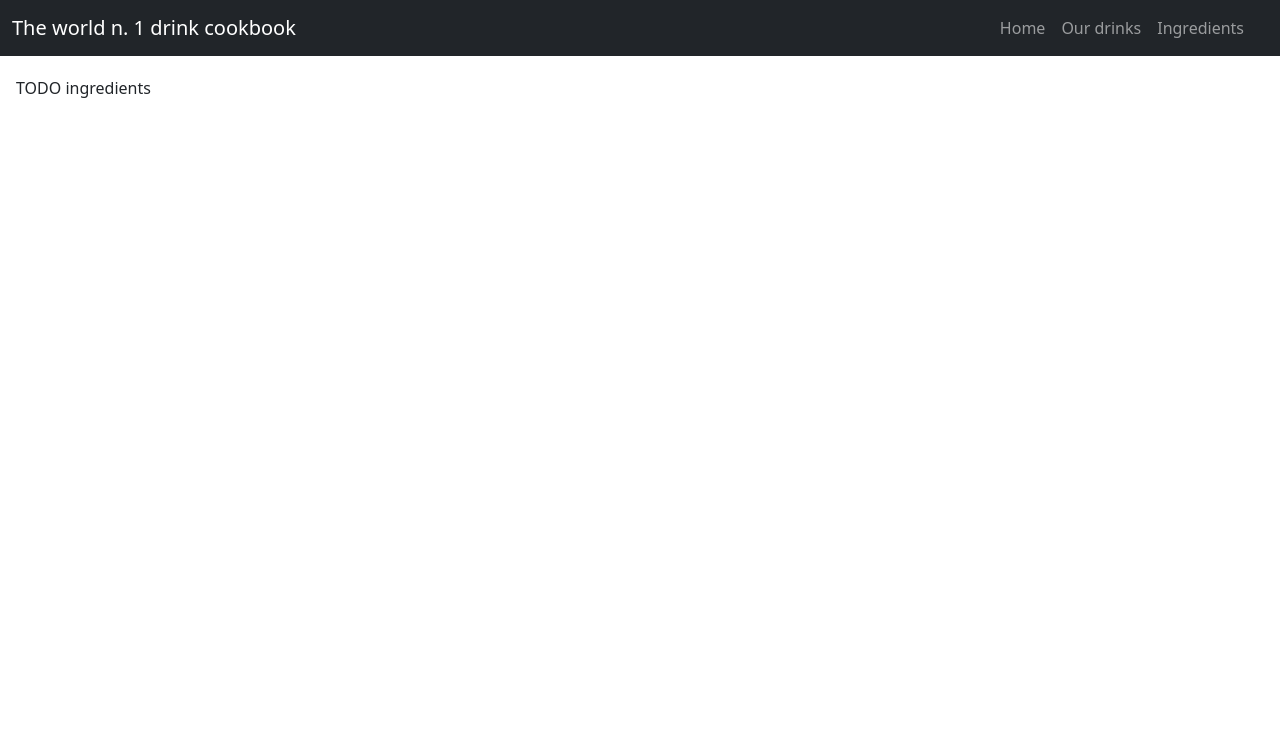
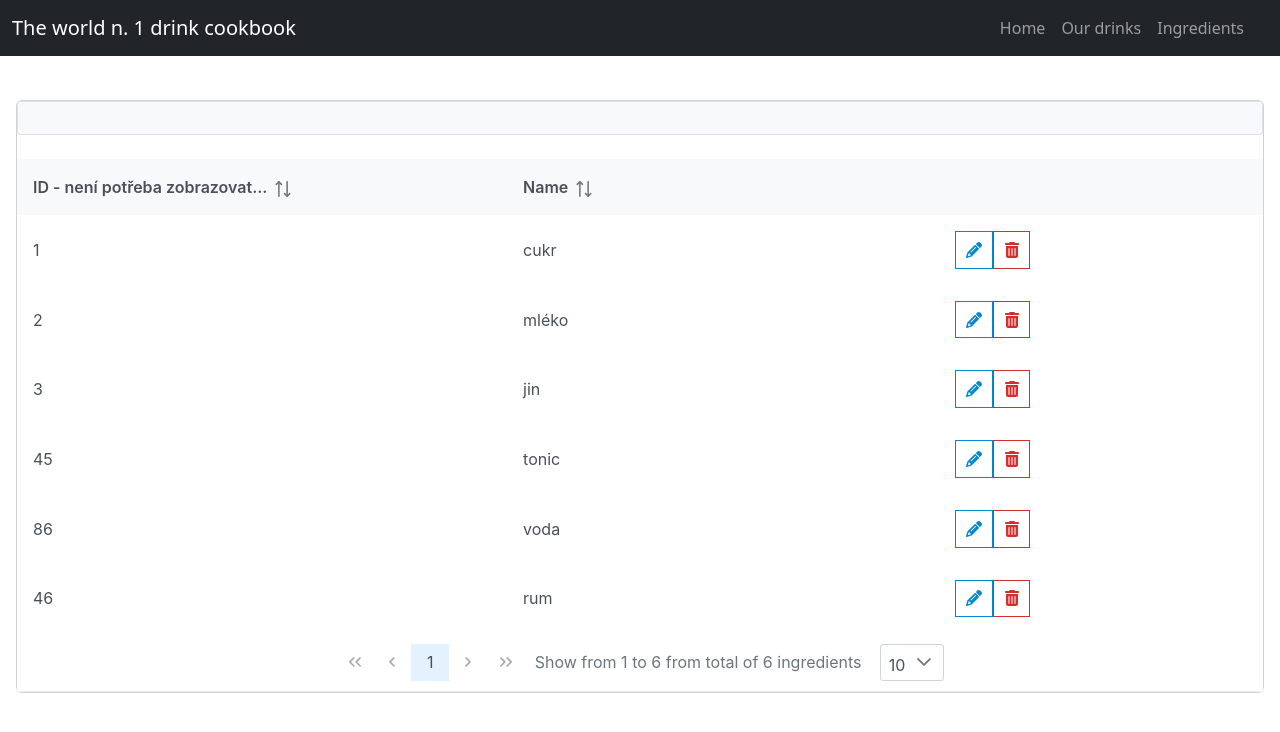
Before and after one commit to matejkrsek/cookbook_drinks, a React (Create React App) app in the folder client/: page /ingredients in a window 1280 px wide. Shown: the top 732 px of the page. Built offline with nearby package versions, Linux system fonts and the light colour scheme.

Commit message:
25.1.22:45 První náznak ingrediencí

```diff
--- a/client/package.json
+++ b/client/package.json
@@ -3,6 +3,8 @@
   "version": "0.1.0",
   "private": true,
   "dependencies": {
+    "@fortawesome/free-solid-svg-icons": "^6.5.1",
+    "@fortawesome/react-fontawesome": "^0.2.0",
     "@mdi/js": "^7.4.47",
     "@mdi/react": "^1.6.1",
     "@testing-library/jest-dom": "^5.17.0",
--- /dev/null
+++ b/client/src/bricks/IngredientList.js
@@ -0,0 +1,81 @@
+import { DataTable } from "primereact/datatable";
+import { Column } from "primereact/column";
+import { Toolbar } from "primereact/toolbar";
+import React from "react";
+import { Button } from "primereact/button";
+import { FontAwesomeIcon } from "@fortawesome/react-fontawesome";
+import { faPencil, faTrashCan } from "@fortawesome/free-solid-svg-icons";
+
+const mockIngredients = [
+  { name: "cukr", id: "1" },
+  { name: "mléko", id: "2" },
+  { name: "jin", id: "3" },
+  { name: "tonic", id: "45" },
+  { name: "voda", id: "86" },
+  { name: "rum", id: "46" },
+];
+
+function IngredientList() {
+  const actionBodyTemplate = (rowData) => {
+    return (
+      <React.Fragment>
+        <Button
+          icon={<FontAwesomeIcon icon={faPencil} />}
+          rounded
+          outlined
+          className="mr-2"
+          severity="info"
+          //  onClick={() => editIngredient(rowData)}
+        />
+        <Button
+          icon={<FontAwesomeIcon icon={faTrashCan} />}
+          rounded
+          outlined
+          severity="danger"
+          //  onClick={() => confirmDeleteIngredient(rowData)}
+        />
+      </React.Fragment>
+    );
+  };
+
+  return (
+    <div>
+      <br />
+      <div className="card">
+        <Toolbar className="mb-4" />
+        <DataTable
+          //  ref={dt}
+          value={mockIngredients}
+          dataKey="id"
+          paginator
+          rows={10}
+          rowsPerPageOptions={[5, 10, 25]}
+          paginatorTemplate="FirstPageLink PrevPageLink PageLinks NextPageLink LastPageLink CurrentPageReport RowsPerPageDropdown"
+          currentPageReportTemplate="Show from {first} to {last} from total of {totalRecords} ingredients"
+          // globalFilter={globalFilter}
+          // header={header}
+        >
+          <Column
+            field="id"
+            header="ID - není potřeba zobrazovat..."
+            sortable
+            style={{ minWidth: "12rem" }}
+          ></Column>
+          <Column
+            field="name"
+            header="Name"
+            sortable
+            style={{ minWidth: "16rem" }}
+          ></Column>
+          <Column
+            body={actionBodyTemplate}
+            exportable={false}
+            style={{ minWidth: "12rem" }}
+          ></Column>
+        </DataTable>
+      </div>
+    </div>
+  );
+}
+
+export default IngredientList;
--- a/client/src/routes/Ingredients.js
+++ b/client/src/routes/Ingredients.js
@@ -1,5 +1,11 @@
+import IngredientList from "../bricks/IngredientList";
+
 function Ingredients() {
-  return <div>TODO ingredients</div>;
+  return (
+    <div>
+      <IngredientList />
+    </div>
+  );
 }
 
 export default Ingredients;
```
Also changed, not shown: client/src/bricks/Ingredient.js (added), 1 other file (tests, documents, lock files or other folders).
